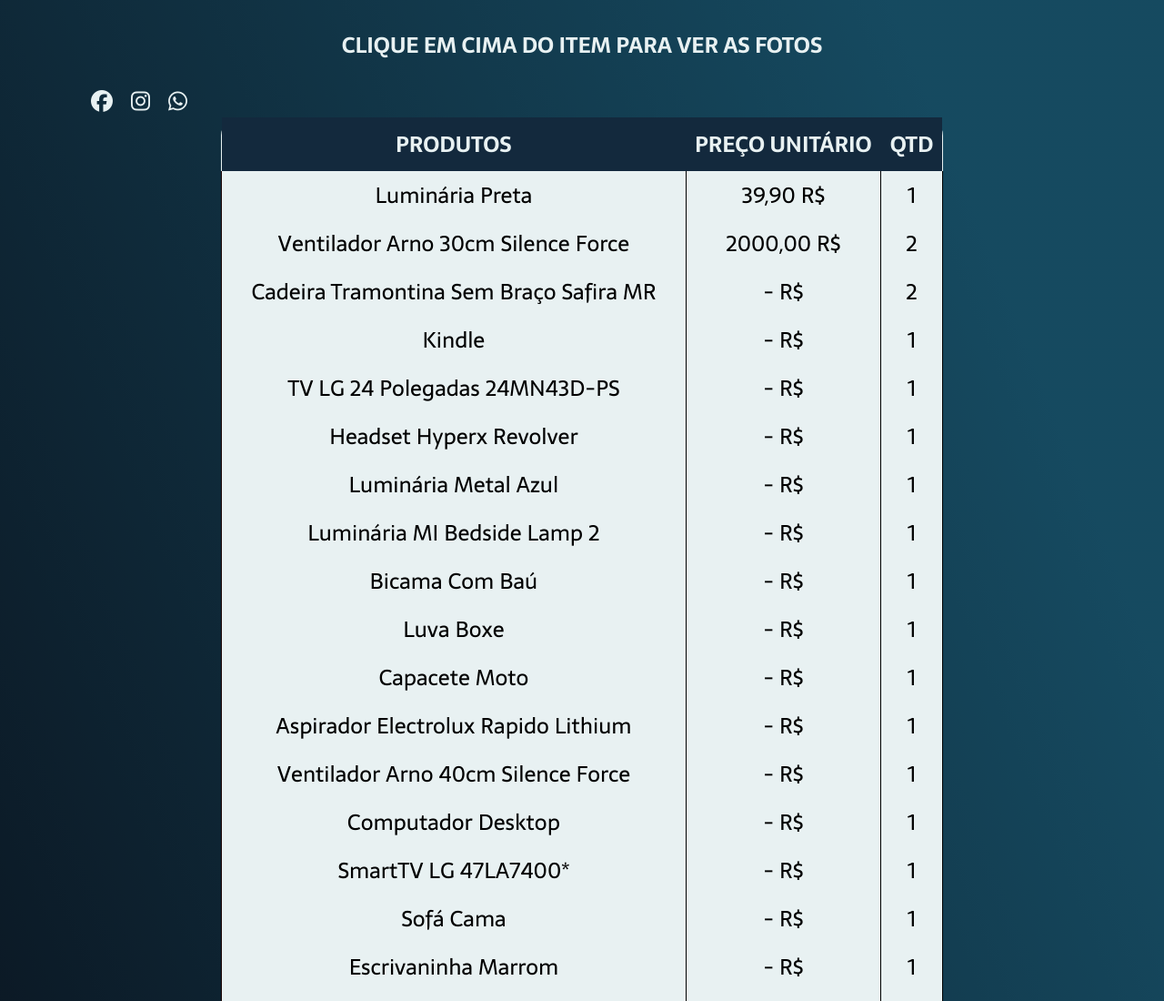
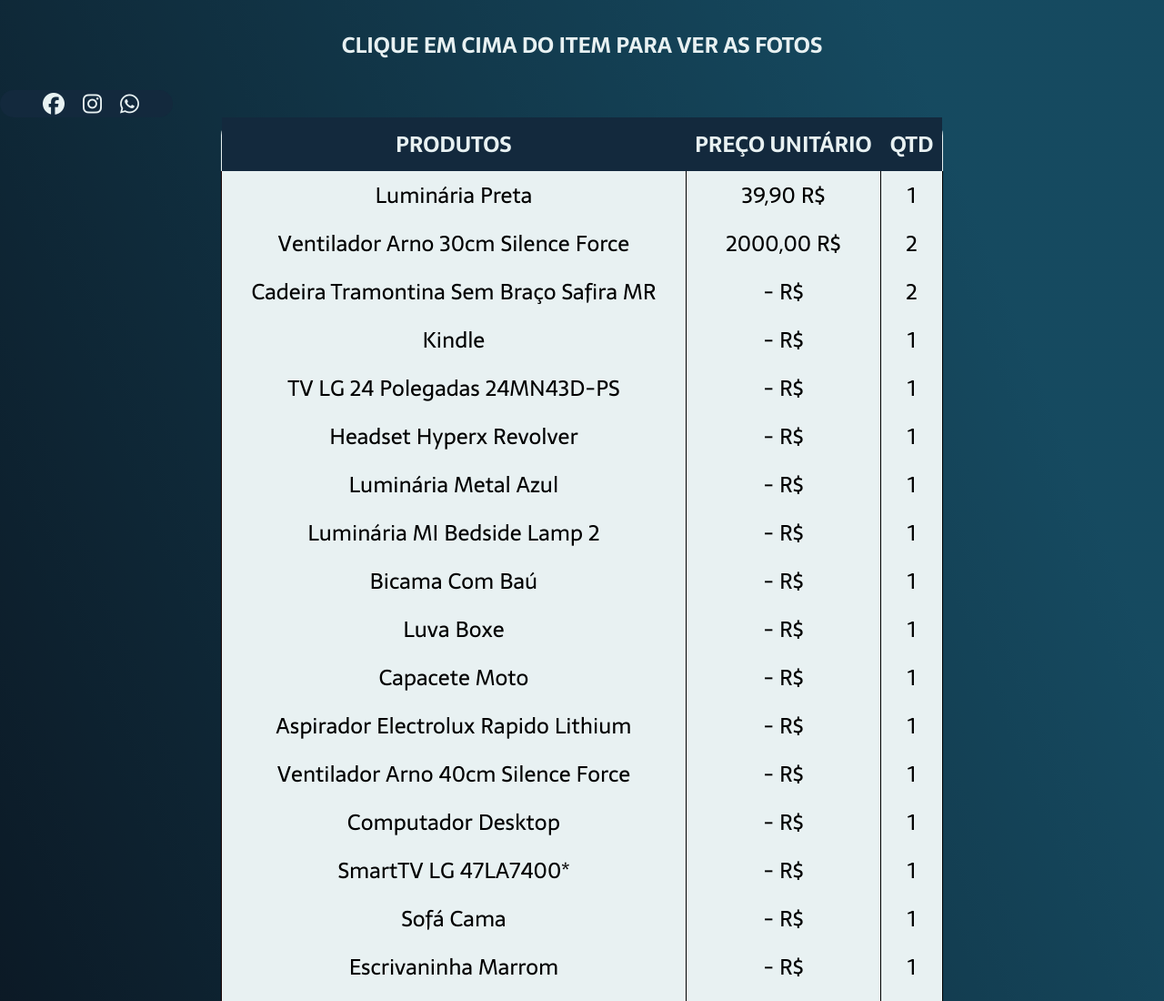
Before and after one commit to DaviFlach/ItensParaVendas, a plain HTML site: page index.html in a window 1280 px wide. Shown: the top 1100 px of the page at 91% size. Drawn offline with Linux system fonts and the light colour scheme.

Commit message:
brands att
add background to brands

```diff
--- a/index.css
+++ b/index.css
@@ -99,10 +99,16 @@
     display: flex;
     gap: 20px;
     color: #E8F1F2;
-    justify-content: end;
+    justify-content: center;
     padding-right: 90px;
     position: fixed;
     padding-left: 100px;
+    background-color: #13293D;
+    border-radius: 20px;
+    margin: auto;
+    align-items: center;
+    width: 10px;
+    height: 30px;
 }
 .fa-whatsapp:hover{
     cursor: pointer;
```
